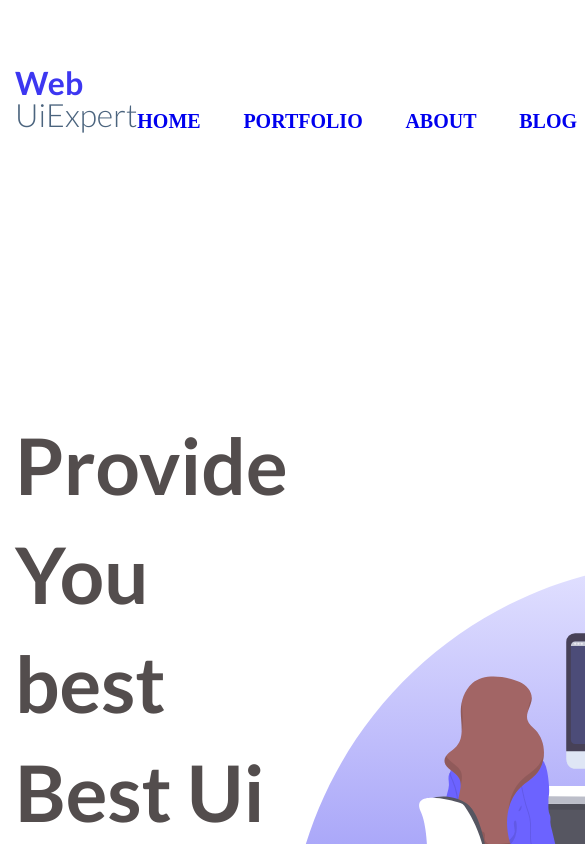
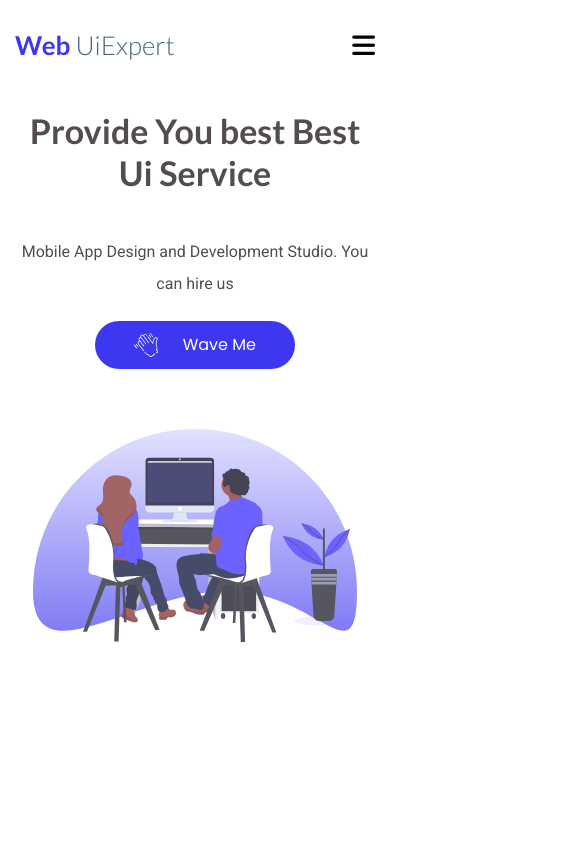
Before and after one commit to alex-mkhaili/homework-8-139, a plain HTML site: page index.html in a window 390 px wide. Shown: the top 844 px of the page, 585 px wide, since content can reach past the window. Drawn offline with Linux system fonts and the light colour scheme; files whose address does not match are found by name.

Commit message:
responsive header and first section

```diff
--- /dev/null
+++ b/css/responsive.css
@@ -0,0 +1,102 @@
+@media (max-width: 1500px) {
+    .first-section {
+        padding-top: 160px;
+    }
+    .left-block-heading {
+        font-size: 44px;
+        line-height: 48px;
+    }
+    .left-block-bottom {
+        margin-bottom: 44px;
+    }
+    .left-block-text {
+        font-size: 18px;
+    }
+    .meeting-img {
+        max-width: 501px;
+    }
+}
+
+@media (max-width: 1024px) {
+    .navigation {
+        display: none;
+    }
+    .burger-bar {
+        display: block;
+    }
+    .first-sec-block {
+        flex-direction: column;
+        align-items: center;
+    }
+    .left-block-bottom {
+        margin-bottom: 0;
+    }
+    .first-sec-left-block {
+        display: flex;
+        flex-direction: column;
+        align-items: center;
+    }
+    .left-block-top {
+        text-align: center;
+    }
+    .left-block-btn {
+        margin-bottom: 60px;
+    }
+    .meeting-img {
+        max-width: 75%;
+    }
+    .left-block-text {
+        text-align: center;
+    }
+    .first-section {
+        padding-top: 80px;
+    }
+    .left-block-btn {
+        width: 240px;
+        height: 60px;
+    }
+    .btn-text {
+        font-size: 20px;
+    }
+    .header-block {
+        padding-top: 38px;
+    }
+}
+
+@media (max-width: 480px) {
+    .burger-bar {
+        font-size: 26px;
+    }
+    .logo-link {
+        font-size: 26px;
+    }
+    .first-section {
+        padding-top: 34px;
+    }
+    .left-block-heading {
+        font-size: 34px;
+        line-height: 42px;
+    }
+    .left-block-text {
+        font-size: 16px;
+    }
+    .left-block-bottom {
+        height: 85px;
+    }
+    .meeting-img {
+        max-width: 90%;
+    }
+    .left-block-btn {
+        width: 200px;
+        height: 48px;
+    }
+    .waving-img {
+        width: 24px;
+    }
+    .btn-text {
+        font-size: 16px;
+    }
+    .header-block {
+        padding-top: 32px;
+    }
+}
--- a/css/style.css
+++ b/css/style.css
@@ -18,6 +18,10 @@
 .logo-link span {
     color: #4B647E;
     font-weight: 300;
+}
+.burger-bar {
+    display: none;
+    font-size: 32px;
 }
 .navigation {
     min-width: 581px;
--- a/index.html
+++ b/index.html
@@ -10,14 +10,17 @@
     <link href="https://fonts.googleapis.com/css2?family=Lato:wght@300;400;700&display=swap" rel="stylesheet">
     <link href="https://fonts.googleapis.com/css2?family=Roboto:wght@400;500&display=swap" rel="stylesheet">
     <link href="https://fonts.googleapis.com/css2?family=Poppins&display=swap" rel="stylesheet">
+    <link rel="stylesheet" href="https://cdnjs.cloudflare.com/ajax/libs/font-awesome/6.1.2/css/all.min.css">
     <link rel="shortcut icon" href="img/Favicon.png" type="image/x-icon">
     <link rel="stylesheet" href="css/reset.css">
     <link rel="stylesheet" href="css/style.css">
+    <link rel="stylesheet" href="css/responsive.css">
 </head>
 <body>
     <header class="header">
         <div class="header-block">
             <a class="logo-link" href="index.html">Web <span>UiExpert</span></a>
+            <i class="fa-solid fa-bars burger-bar"></i>
             <nav class="navigation">
                 <ul class="nav-ul">
                     <li class="nav-item"><a href="#!">Home</a></li>
```
